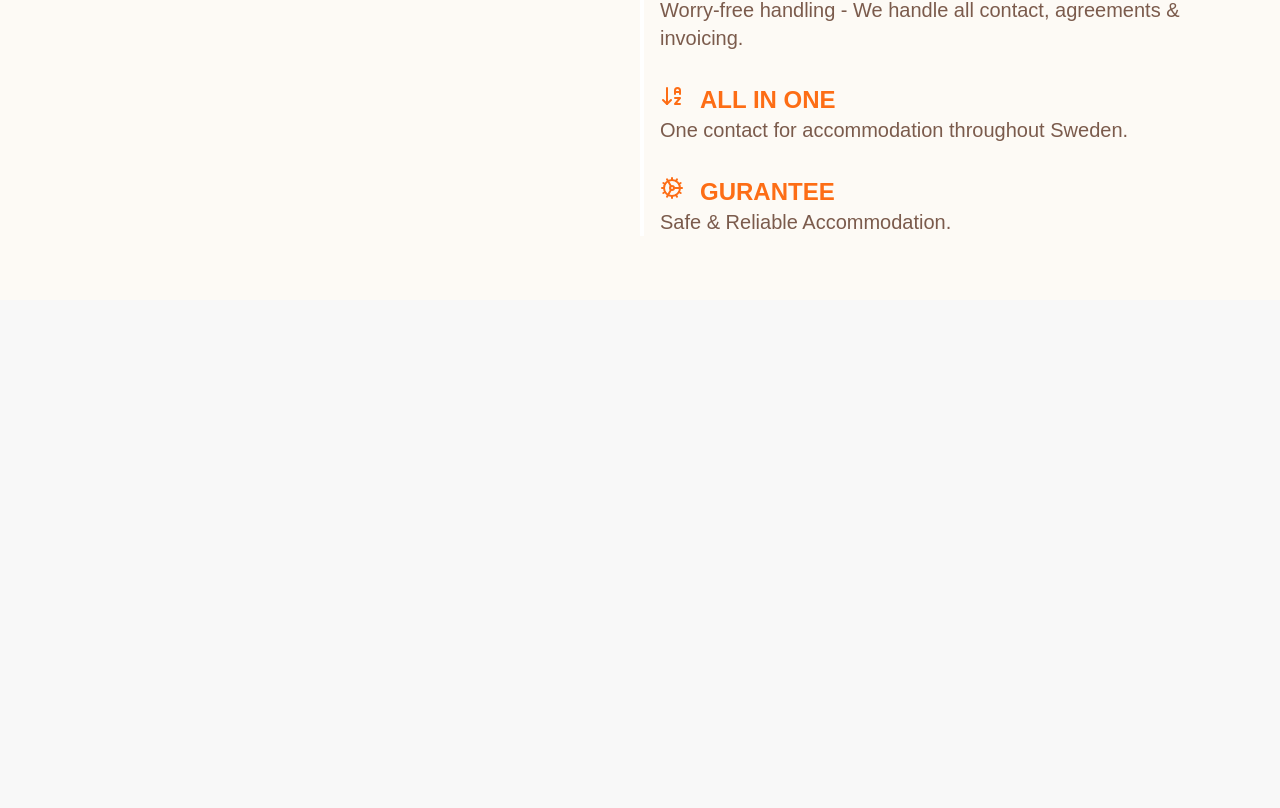
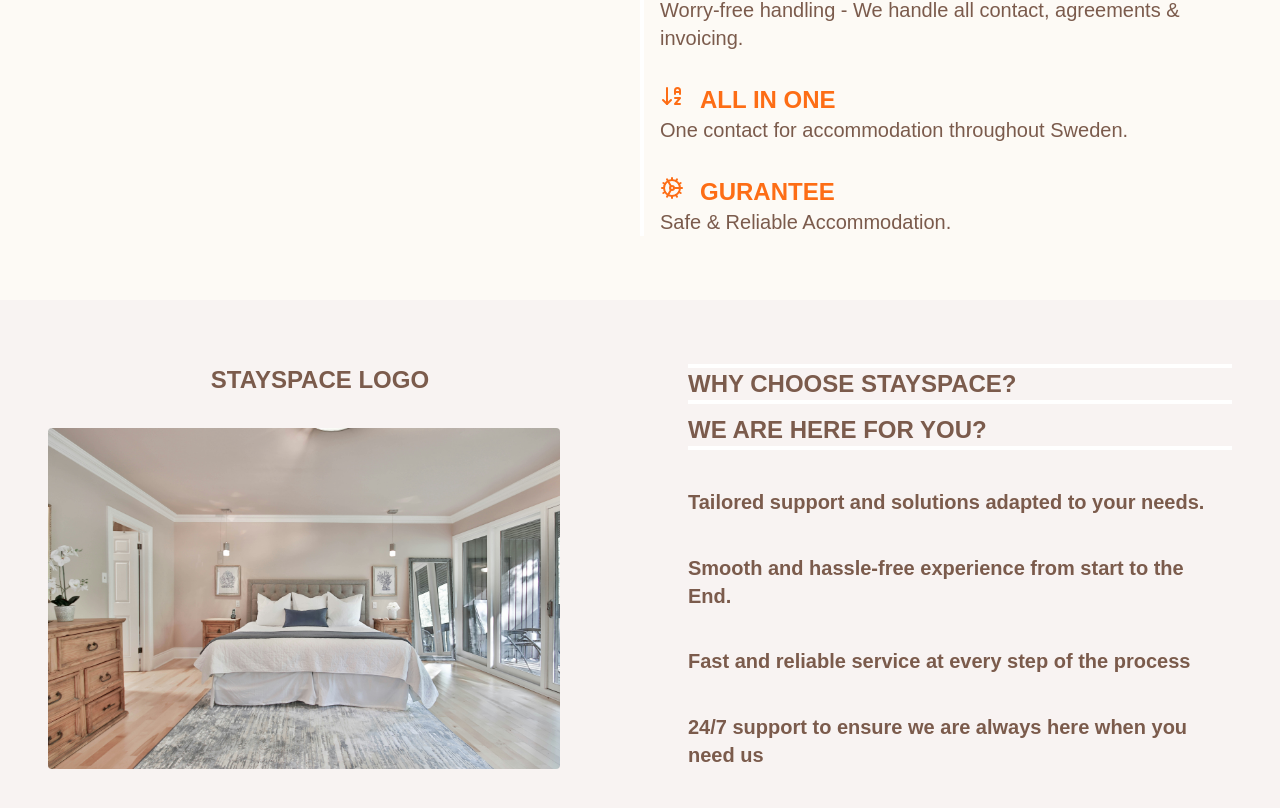
Before and after one commit to raselrzl/stayspace, a Next.js app: page / in a window 1280 px wide. Shown: the part 968-1776 px from the top of the page. Before the commit the page ends 1268 px from the top, so only its background shows below. Built offline with nearby package versions, Linux system fonts and the light colour scheme.

Commit message:
added page

```diff
--- a/app/components/Hero.tsx
+++ b/app/components/Hero.tsx
@@ -12,8 +12,8 @@ const Hero = () => {
       <div className="relative z-10 text-center px-6 sm:px-12 w-full">
         {/* Main Text Box */}
 
-        <div className="lg:mr-[200px] max-w-md mx-auto bg-white opacity-72 p-8 text-[#7B5B4C] h-[500px] sm:h-[600px]">
-          <h1 className="text-4xl sm:text-5xl font-bold leading-tight mb-6 text-left">
+        <div className="lg:mr-[200px] max-w-md mx-auto bg-white opacity-72 p-8 text-[#7B5B4C] h-auto">
+          <h1 className="text-4xl sm:text-3xl font-bold leading-tight mb-6 text-left">
          {/*  <House className="text-[#fd6d15] font-extrabold" style={{ fontSize: '300px' }} /> */}
 
 
--- a/app/page.tsx
+++ b/app/page.tsx
@@ -1,13 +1,16 @@
-import { ArrowDownAZ, BookCheck, Cog, Component, MapPinPlusInside } from "lucide-react";
+import {
+  ArrowDownAZ,
+  BookCheck,
+  Cog,
+  Component,
+  MapPinPlusInside,
+} from "lucide-react";
 import Hero from "./components/Hero";
 import Navbar from "./components/Navbar";
 
 export default function Home() {
-
-
   return (
     <div>
-
       <Hero />
       <section className="bg-[#fdfaf5] py-16 px-4 sm:px-12">
         <div className="max-w-screen-xl mx-auto flex flex-col sm:flex-row">
@@ -17,7 +20,7 @@ export default function Home() {
             <img
               src="/support.png"
               alt="Support Logo"
-            className="w-20 h-20 mr-6"  // Adjust the size as needed
+              className="w-20 h-20 mr-6" // Adjust the size as needed
             />
             <h2 className="text-4xl sm:text-5xl font-bold text-[#fd6d15] mb-6 lg:mt-3">
               How We Support You?
@@ -28,31 +31,48 @@ export default function Home() {
           <div className="w-full sm:w-1/2 flex flex-col justify-between border-l-4 pl-4">
             <div className="h-full flex flex-col justify-between">
               <div className="mb-8">
-              <p className="text-[#fd6d15] uppercase text-2xl font-semibold flex"><Component className="mr-4"/> For companies</p>
+                <p className="text-[#fd6d15] uppercase text-2xl font-semibold flex">
+                  <Component className="mr-4" /> For companies
+                </p>
                 <p className="text-lg sm:text-xl text-[#7B5B4C]">
                   Tailor-made accommodation solutions.
                 </p>
               </div>
               <div className="mb-8">
-            <p className="text-[#fd6d15] uppercase text-2xl font-semibold flex"> <MapPinPlusInside className="mr-4"/>location</p>
+                <p className="text-[#fd6d15] uppercase text-2xl font-semibold flex">
+                  {" "}
+                  <MapPinPlusInside className="mr-4" />
+                  location
+                </p>
                 <p className="text-lg sm:text-xl text-[#7B5B4C]">
-                Operating all over Sweden - Always close to you regardless of boundaries.
+                  Operating all over Sweden - Always close to you regardless of
+                  boundaries.
                 </p>
               </div>
               <div className="mb-8">
-            <p className="text-[#fd6d15] uppercase text-2xl font-semibold flex"> <BookCheck  className="mr-4"/> Trusted</p>
+                <p className="text-[#fd6d15] uppercase text-2xl font-semibold flex">
+                  {" "}
+                  <BookCheck className="mr-4" /> Trusted
+                </p>
                 <p className="text-lg sm:text-xl text-[#7B5B4C]">
-                Worry-free handling - We handle all contact, agreements & invoicing.
+                  Worry-free handling - We handle all contact, agreements &
+                  invoicing.
                 </p>
               </div>
               <div className="mb-8">
-            <p className="text-[#fd6d15] uppercase text-2xl font-semibold flex"> <ArrowDownAZ  className="mr-4"/> All in one</p>
+                <p className="text-[#fd6d15] uppercase text-2xl font-semibold flex">
+                  {" "}
+                  <ArrowDownAZ className="mr-4" /> All in one
+                </p>
                 <p className="text-lg sm:text-xl text-[#7B5B4C]">
                   One contact for accommodation throughout Sweden.
                 </p>
               </div>
               <div className="">
-            <p className="text-[#fd6d15] uppercase text-2xl font-semibold flex"> <Cog  className="mr-4"/> Gurantee</p>
+                <p className="text-[#fd6d15] uppercase text-2xl font-semibold flex">
+                  {" "}
+                  <Cog className="mr-4" /> Gurantee
+                </p>
                 <p className="text-lg sm:text-xl text-[#7B5B4C]">
                   Safe & Reliable Accommodation.
                 </p>
@@ -61,6 +81,80 @@ export default function Home() {
           </div>
         </div>
       </section>
+
+      <section className="bg-[#f8f3f2]">
+        <div className="max-w-screen-xl mx-auto flex flex-col sm:flex-row">
+          {/* Left Section */}
+          <div className="w-full sm:w-1/2 flex flex-col justify-between mb-8 sm:mb-0  py-16 px-4 sm:px-12">
+            {/* First Image - Logo */}
+            <div className="mb-8">
+              {/* <img
+          src="/her1.jpg"
+          alt="Logo Image"
+          className="w-full h-auto"
+        /> */}
+
+              <p className="text-[#7B5B4C] uppercase text-2xl font-semibold text-center">
+                StaySpace Logo
+              </p>
+            </div>
+
+            {/* Second Image - Bed Image */}
+            <div className="mb-8 lg:pr-8">
+              <img
+                src="/bed1.jpg"
+                alt="Bed Image"
+                className="w-full h-auto rounded-sm" // Adds rounded corners to top-left and top-right
+              />
+            </div>
+          </div>
+
+          {/* Right Section */}
+          <div className="w-full sm:w-1/2 flex flex-col justify-between  lg:py-16 px-4 sm:px-12">
+            <div className="h-full flex flex-col justify-between">
+              <div className="mb-1 border-b-4 border-t-4">
+                <p className="text-[#7B5B4C] uppercase text-2xl font-semibold">
+                  Why Choose StaySpace?
+                </p>
+              </div>
+              <div className="mb-8 border-b-4">
+                <p className="text-[#7B5B4C] uppercase text-2xl font-semibold">
+                  We are here for you?
+                </p>
+              </div>
+              <div className="mb-8">
+                <p className="text-[#7B5B4C]  text-xl font-semibold">
+                  Tailored support and solutions adapted to your needs.
+                </p>
+                {/* <p className="text-lg sm:text-xl text-[#7B5B4C]">
+            Smooth and hassle-free experience from start to finish.
+          </p> */}
+              </div>
+              <div className="mb-8">
+                <p className="text-[#7B5B4C]  text-xl font-semibold">
+                  Smooth and hassle-free experience from start to the End.
+                </p>
+              </div>
+              <div className="mb-8">
+                <p className="text-[#7B5B4C]  text-xl font-semibold">
+                  Fast and reliable service at every step of the process
+                </p>
+                {/*   <p className="text-lg sm:text-xl text-[#7B5B4C]">
+            Fast and efficient service, ensuring quick resolutions.
+          </p> */}
+              </div>
+              <div className="mb-8">
+                <p className="text-[#7B5B4C]  text-xl font-semibold">
+                  24/7 support to ensure we are always here when you need us
+                </p>
+                {/* <p className="text-lg sm:text-xl text-[#7B5B4C]">
+            Our team is available 24/7 to support you, whenever needed.
+          </p> */}
+              </div>
+            </div>
+          </div>
+        </div>
+      </section>
     </div>
   );
 }
```
Also changed, not shown: public/bed1.jpg (added). Lines whose indentation alone changed are shown as unchanged.
